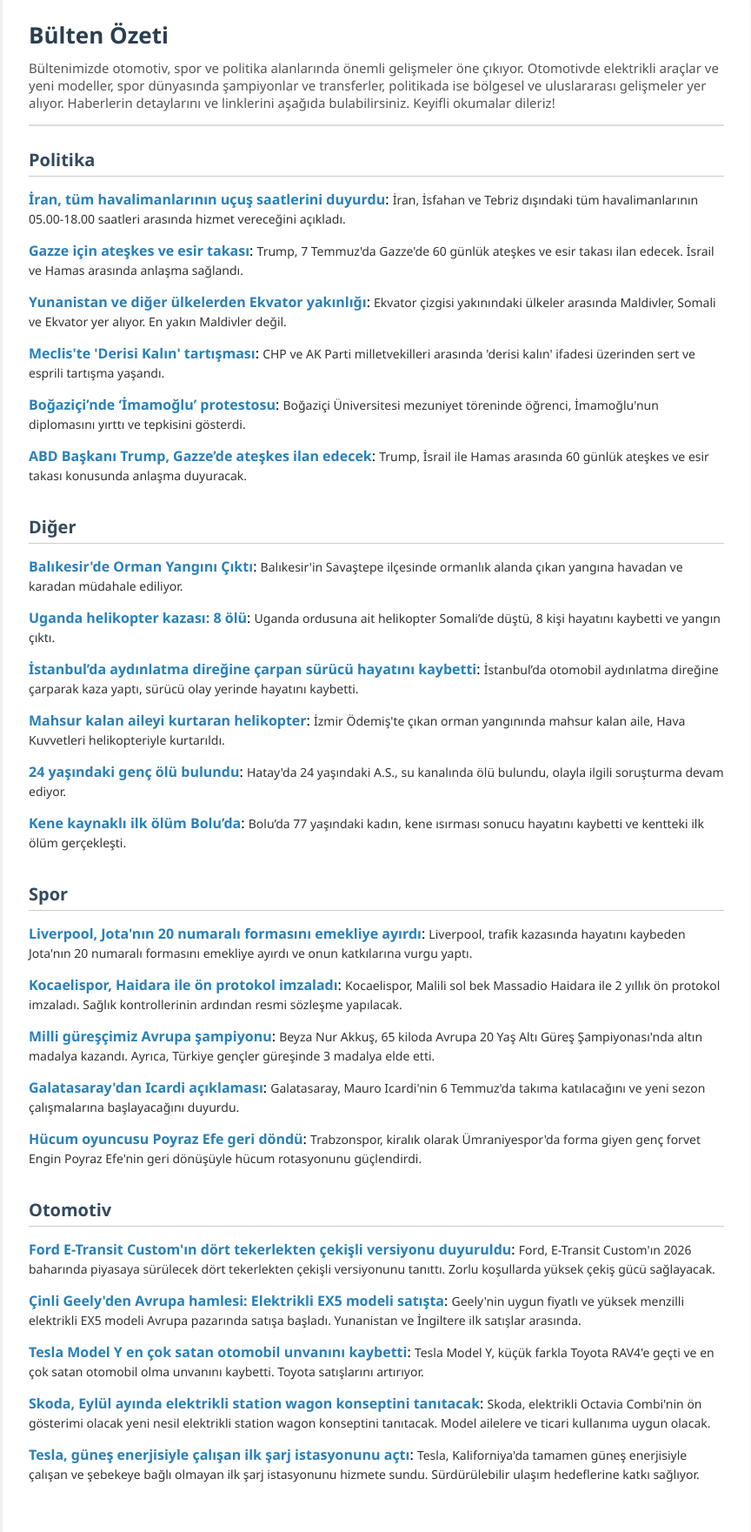
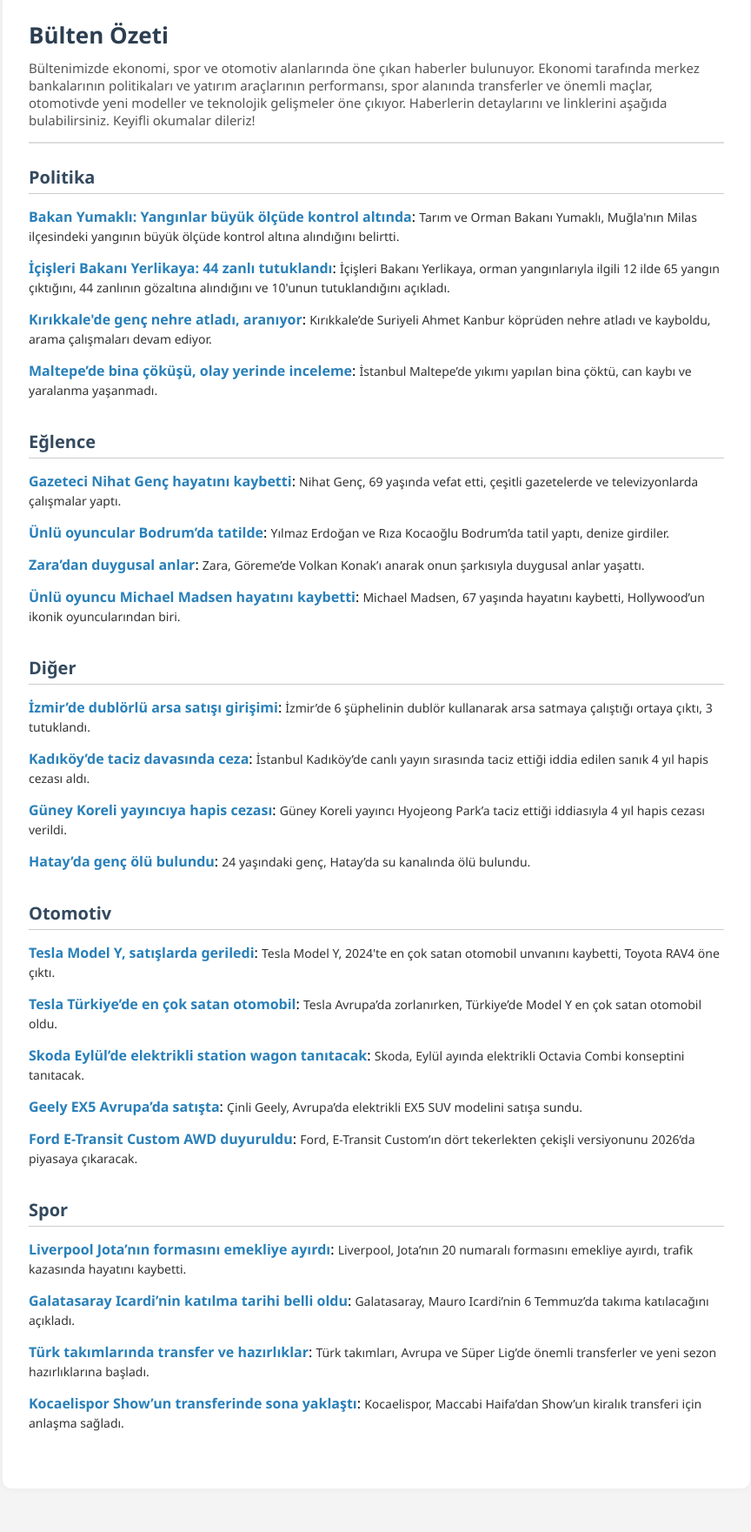
Before and after one commit to tdonuk/trnewsletter, a plain HTML site: page index.html in a window 1280 px wide. Shown: the part 28-1789 px from the top of the page at 87% size, without its empty margins (207-1071 px from the left). After the commit the page ends 1759 px from the top, so only its background shows below. Drawn offline with Linux system fonts and the light colour scheme.

Commit message:
Updated newsletter

```diff
--- a/index.html
+++ b/index.html
@@ -77,7 +77,7 @@
 		<div class="newsletter-container" id="newsletter-root">
 			<div class="newsletter-header">
 				<div class="newsletter-title" id="main-title">Bülten Özeti</div>
-				<div class="newsletter-summary">Bültenimizde otomotiv, spor ve politika alanlarında önemli gelişmeler öne çıkıyor. Otomotivde elektrikli araçlar ve yeni modeller, spor dünyasında şampiyonlar ve transferler, politikada ise bölgesel ve uluslararası gelişmeler yer alıyor. Haberlerin detaylarını ve linklerini aşağıda bulabilirsiniz. Keyifli okumalar dileriz!</div>
+				<div class="newsletter-summary">Bültenimizde ekonomi, spor ve otomotiv alanlarında öne çıkan haberler bulunuyor. Ekonomi tarafında merkez bankalarının politikaları ve yatırım araçlarının performansı, spor alanında transferler ve önemli maçlar, otomotivde yeni modeller ve teknolojik gelişmeler öne çıkıyor. Haberlerin detaylarını ve linklerini aşağıda bulabilirsiniz. Keyifli okumalar dileriz!</div>
 			</div>
 
 			<div class="news-content" id="news-section">
@@ -86,33 +86,47 @@
 					<div class="category-title category">Politika</div>
 
 					<div class="news-item">
-						<a href="LINK" class="news-item-title">İran, tüm havalimanlarının uçuş saatlerini duyurdu</a>:
-						<span class="news-item-content">İran, İsfahan ve Tebriz dışındaki tüm havalimanlarının 05.00-18.00 saatleri arasında hizmet vereceğini açıkladı.</span>
+						<a href="https://www.sabah.com.tr/yasam/bakan-yumaklidan-milas-yanginiyla-ilgili-sevindiren-haber-geldi-7381545" class="news-item-title">Bakan Yumaklı: Yangınlar büyük ölçüde kontrol altında</a>:
+						<span class="news-item-content">Tarım ve Orman Bakanı Yumaklı, Muğla&#39;nın Milas ilçesindeki yangının büyük ölçüde kontrol altına alındığını belirtti.</span>
 					</div>
 
 					<div class="news-item">
-						<a href="https://www.star.com.tr/dunya/gazze-icin-ateskes-icin-trump-7-temmuzda-ilan-edecek-haber-1951944/" class="news-item-title">Gazze için ateşkes ve esir takası</a>:
-						<span class="news-item-content">Trump, 7 Temmuz&#39;da Gazze&#39;de 60 günlük ateşkes ve esir takası ilan edecek. İsrail ve Hamas arasında anlaşma sağlandı.</span>
+						<a href="https://www.sabah.com.tr/yasam/icisleri-bakani-yerlikaya-orman-yanginlariyla-ilgili-bilgi-verdi-7381548" class="news-item-title">İçişleri Bakanı Yerlikaya: 44 zanlı tutuklandı</a>:
+						<span class="news-item-content">İçişleri Bakanı Yerlikaya, orman yangınlarıyla ilgili 12 ilde 65 yangın çıktığını, 44 zanlının gözaltına alındığını ve 10&#39;unun tutuklandığını açıkladı.</span>
 					</div>
 
 					<div class="news-item">
-						<a href="https://www.haberler.com/haberler/ekvator-ginesi-ekvator-ya-yakin-mi-somali-18815403-haberi/" class="news-item-title">Yunanistan ve diğer ülkelerden Ekvator yakınlığı</a>:
-						<span class="news-item-content">Ekvator çizgisi yakınındaki ülkeler arasında Maldivler, Somali ve Ekvator yer alıyor. En yakın Maldivler değil.</span>
+						<a href="https://www.sabah.com.tr/yasam/kirikkalenin-yahsihan-ilcesinde-serinlemek-isteyen-genclerin-eglencesi-faciayla-sonuclandi-7381490" class="news-item-title">Kırıkkale&#39;de genç nehre atladı, aranıyor</a>:
+						<span class="news-item-content">Kırıkkale’de Suriyeli Ahmet Kanbur köprüden nehre atladı ve kayboldu, arama çalışmaları devam ediyor.</span>
 					</div>
 
 					<div class="news-item">
-						<a href="LINK" class="news-item-title">Meclis&#39;te &#39;Derisi Kalın&#39; tartışması</a>:
-						<span class="news-item-content">CHP ve AK Parti milletvekilleri arasında &#39;derisi kalın&#39; ifadesi üzerinden sert ve esprili tartışma yaşandı.</span>
+						<a href="https://www.sabah.com.tr/yasam/faciadan-kilpayi-donuldu-maltepede-yikimi-gerceklestirilen-11-katli-binaya-is-makinasi-dokununca-coktu-7381489" class="news-item-title">Maltepe’de bina çöküşü, olay yerinde inceleme</a>:
+						<span class="news-item-content">İstanbul Maltepe’de yıkımı yapılan bina çöktü, can kaybı ve yaralanma yaşanmadı.</span>
+					</div>
+				</div>
+				<div class="category-section">
+
+					<div class="category-title category">Eğlence</div>
+
+					<div class="news-item">
+						<a href="https://www.sabah.com.tr/yasam/nihat-genc-kimdir-neden-oldu-gazeteci-hayatini-kaybetti-iste-nihat-genc-hayati-ve-biyografisi-7381363" class="news-item-title">Gazeteci Nihat Genç hayatını kaybetti</a>:
+						<span class="news-item-content">Nihat Genç, 69 yaşında vefat etti, çeşitli gazetelerde ve televizyonlarda çalışmalar yaptı.</span>
 					</div>
 
 					<div class="news-item">
-						<a href="LINK" class="news-item-title">Boğaziçi’nde ‘İmamoğlu’ protestosu</a>:
-						<span class="news-item-content">Boğaziçi Üniversitesi mezuniyet töreninde öğrenci, İmamoğlu&#39;nun diplomasını yırttı ve tepkisini gösterdi.</span>
+						<a href="https://www.haberturk.com/yilmaz-erdogan-ve-riza-kocaoglu-bodrum-da-birlikte-tatil-yaptilar-magazin-haberleri-3804805-magazin" class="news-item-title">Ünlü oyuncular Bodrum’da tatilde</a>:
+						<span class="news-item-content">Yılmaz Erdoğan ve Rıza Kocaoğlu Bodrum’da tatil yaptı, denize girdiler.</span>
 					</div>
 
 					<div class="news-item">
-						<a href="https://www.aa.com.tr/tr/dunya/israil-basinina-gore-abd-baskani-trump-7-temmuzda-gazzede-ateskes-ilan-edecek/3621288" class="news-item-title">ABD Başkanı Trump, Gazze’de ateşkes ilan edecek</a>:
-						<span class="news-item-content">Trump, İsrail ile Hamas arasında 60 günlük ateşkes ve esir takası konusunda anlaşma duyuracak.</span>
+						<a href="https://www.haberturk.com/zara-sahnede-volkan-konak-i-andi-ruhu-sd-olsun-3804560-magazin" class="news-item-title">Zara’dan duygusal anlar</a>:
+						<span class="news-item-content">Zara, Göreme’de Volkan Konak’ı anarak onun şarkısıyla duygusal anlar yaşattı.</span>
+					</div>
+
+					<div class="news-item">
+						<a href="https://www.internethaber.com/kill-billin-efsane-oyuncusu-michael-madsen-hayatini-kaybetti-2404134h.htm" class="news-item-title">Ünlü oyuncu Michael Madsen hayatını kaybetti</a>:
+						<span class="news-item-content">Michael Madsen, 67 yaşında hayatını kaybetti, Hollywood’un ikonik oyuncularından biri.</span>
 					</div>
 				</div>
 				<div class="category-section">
@@ -120,33 +134,52 @@
 					<div class="category-title category">Diğer</div>
 
 					<div class="news-item">
-						<a href="https://www.cumhuriyet.com.tr/turkiye/balikesir-de-orman-yangini-cikti-2415174" class="news-item-title">Balıkesir&#39;de Orman Yangını Çıktı</a>:
-						<span class="news-item-content">Balıkesir&#39;in Savaştepe ilçesinde ormanlık alanda çıkan yangına havadan ve karadan müdahale ediliyor.</span>
+						<a href="https://www.sabah.com.tr/yasam/izmirde-akilalmaz-dolandiricilik-dublor-kullanarak-satmaya-calistilar-7380771" class="news-item-title">İzmir’de dublörlü arsa satışı girişimi</a>:
+						<span class="news-item-content">İzmir’de 6 şüphelinin dublör kullanarak arsa satmaya çalıştığı ortaya çıktı, 3 tutuklandı.</span>
 					</div>
 
 					<div class="news-item">
-						<a href="https://www.haber7.com/dunya/haber/3543612-ugandaya-ait-helikopter-somalide-dustu" class="news-item-title">Uganda helikopter kazası: 8 ölü</a>:
-						<span class="news-item-content">Uganda ordusuna ait helikopter Somali’de düştü, 8 kişi hayatını kaybetti ve yangın çıktı.</span>
+						<a href="https://www.cumhuriyet.com.tr/turkiye/kadikoy-de-guney-koreli-yayinci-kadini-taciz-eden-saniga-4-yil-hapis-cezasi-2414835" class="news-item-title">Kadıköy’de taciz davasında ceza</a>:
+						<span class="news-item-content">İstanbul Kadıköy’de canlı yayın sırasında taciz ettiği iddia edilen sanık 4 yıl hapis cezası aldı.</span>
 					</div>
 
 					<div class="news-item">
-						<a href="https://www.sabah.com.tr/yasam/aydinlatma-diregine-carpan-surucu-hayatindan-oldu-7380581" class="news-item-title">İstanbul’da aydınlatma direğine çarpan sürücü hayatını kaybetti</a>:
-						<span class="news-item-content">İstanbul’da otomobil aydınlatma direğine çarparak kaza yaptı, sürücü olay yerinde hayatını kaybetti.</span>
+						<a href="https://www.sozcu.com.tr/guney-koreli-yayinciyi-tacize-4-yil-hapis-cezasi-p190423" class="news-item-title">Güney Koreli yayıncıya hapis cezası</a>:
+						<span class="news-item-content">Güney Koreli yayıncı Hyojeong Park’a taciz ettiği iddiasıyla 4 yıl hapis cezası verildi.</span>
 					</div>
 
 					<div class="news-item">
-						<a href="https://www.haber7.com/foto-galeri/92834-mehmetcikten-nefes-kesen-kurtarma-mahsur-kalan-aile-icin-helikopter-havalandi" class="news-item-title">Mahsur kalan aileyi kurtaran helikopter</a>:
-						<span class="news-item-content">İzmir Ödemiş&#39;te çıkan orman yangınında mahsur kalan aile, Hava Kuvvetleri helikopteriyle kurtarıldı.</span>
+						<a href="https://www.sabah.com.tr/yasam/24-yasindaki-genc-olu-bulundu-7380675" class="news-item-title">Hatay’da genç ölü bulundu</a>:
+						<span class="news-item-content">24 yaşındaki genç, Hatay’da su kanalında ölü bulundu.</span>
+					</div>
+				</div>
+				<div class="category-section">
+
+					<div class="category-title category">Otomotiv</div>
+
+					<div class="news-item">
+						<a href="https://www.donanimhaber.com/tesla-model-y-en-cok-satan-otomobil-unvanini-kaybetti--193429" class="news-item-title">Tesla Model Y, satışlarda geriledi</a>:
+						<span class="news-item-content">Tesla Model Y, 2024&#39;te en çok satan otomobil unvanını kaybetti, Toyota RAV4 öne çıktı.</span>
 					</div>
 
 					<div class="news-item">
-						<a href="https://www.sabah.com.tr/yasam/24-yasindaki-genc-olu-bulundu-7380675" class="news-item-title">24 yaşındaki genç ölü bulundu</a>:
-						<span class="news-item-content">Hatay&#39;da 24 yaşındaki A.S., su kanalında ölü bulundu, olayla ilgili soruşturma devam ediyor.</span>
+						<a href="https://www.donanimhaber.com/tesla-avrupa-da-aglarken-turkiye-de-guluyor--193351" class="news-item-title">Tesla Türkiye’de en çok satan otomobil</a>:
+						<span class="news-item-content">Tesla Avrupa’da zorlanırken, Türkiye’de Model Y en çok satan otomobil oldu.</span>
 					</div>
 
 					<div class="news-item">
-						<a href="https://www.haberler.com/3-sayfa/bolu-da-kene-isirmasi-nedeniyle-77-yasinda-kadin-hayatini-kaybetti-18813848-haberi/" class="news-item-title">Kene kaynaklı ilk ölüm Bolu’da</a>:
-						<span class="news-item-content">Bolu’da 77 yaşındaki kadın, kene ısırması sonucu hayatını kaybetti ve kentteki ilk ölüm gerçekleşti.</span>
+						<a href="https://www.donanimhaber.com/skoda-eylul-ayinda-elektrikli-station-wagon-konseptini-tanitacak--193427" class="news-item-title">Skoda Eylül’de elektrikli station wagon tanıtacak</a>:
+						<span class="news-item-content">Skoda, Eylül ayında elektrikli Octavia Combi konseptini tanıtacak.</span>
+					</div>
+
+					<div class="news-item">
+						<a href="https://www.donanimhaber.com/cinli-geely-den-avrupa-hamlesi-elektrikli-ex5-yollara-cikiyor--193383" class="news-item-title">Geely EX5 Avrupa’da satışta</a>:
+						<span class="news-item-content">Çinli Geely, Avrupa’da elektrikli EX5 SUV modelini satışa sundu.</span>
+					</div>
+
+					<div class="news-item">
+						<a href="https://www.donanimhaber.com/ford-e-transit-custom-in-4x4-versiyonu-duyuruldu--193425" class="news-item-title">Ford E-Transit Custom AWD duyuruldu</a>:
+						<span class="news-item-content">Ford, E-Transit Custom’ın dört tekerlekten çekişli versiyonunu 2026’da piyasaya çıkaracak.</span>
 					</div>
 				</div>
 				<div class="category-section">
@@ -154,57 +187,23 @@
 					<div class="category-title category">Spor</div>
 
 					<div class="news-item">
-						<a href="https://www.sabah.com.tr/spor/futbol/2025/07/03/liverpool-jotanin-20-numarali-formasini-emekliye-ayirdi" class="news-item-title">Liverpool, Jota&#39;nın 20 numaralı formasını emekliye ayırdı</a>:
-						<span class="news-item-content">Liverpool, trafik kazasında hayatını kaybeden Jota&#39;nın 20 numaralı formasını emekliye ayırdı ve onun katkılarına vurgu yaptı.</span>
+						<a href="https://www.sabah.com.tr/spor/futbol/2025/07/03/liverpool-jotanin-20-numarali-formasini-emekliye-ayirdi" class="news-item-title">Liverpool Jota’nın formasını emekliye ayırdı</a>:
+						<span class="news-item-content">Liverpool, Jota’nın 20 numaralı formasını emekliye ayırdı, trafik kazasında hayatını kaybetti.</span>
 					</div>
 
 					<div class="news-item">
-						<a href="https://www.star.com.tr/spor/kocaelispor-haidara-ile-on-protokol-imzaladi-haber-1951945/" class="news-item-title">Kocaelispor, Haidara ile ön protokol imzaladı</a>:
-						<span class="news-item-content">Kocaelispor, Malili sol bek Massadio Haidara ile 2 yıllık ön protokol imzaladı. Sağlık kontrollerinin ardından resmi sözleşme yapılacak.</span>
+						<a href="https://www.cumhuriyet.com.tr/spor/galatasaray-dan-mauro-icardi-aciklamasi-2415282" class="news-item-title">Galatasaray Icardi’nin katılma tarihi belli oldu</a>:
+						<span class="news-item-content">Galatasaray, Mauro Icardi’nin 6 Temmuz’da takıma katılacağını açıkladı.</span>
 					</div>
 
 					<div class="news-item">
-						<a href="https://spor.haber7.com/diger-branslar/haber/3544387-milli-gurescimiz-avrupa-sampiyonu" class="news-item-title">Milli güreşçimiz Avrupa şampiyonu</a>:
-						<span class="news-item-content">Beyza Nur Akkuş, 65 kiloda Avrupa 20 Yaş Altı Güreş Şampiyonası&#39;nda altın madalya kazandı. Ayrıca, Türkiye gençler güreşinde 3 madalya elde etti.</span>
+						<a href="https://www.sporx.com/basketbol/tbl/turk-telekom-basketbol-takimi-jaleen-smith-i-kadrosuna-katti-SXHBQ1123225SXQ" class="news-item-title">Türk takımlarında transfer ve hazırlıklar</a>:
+						<span class="news-item-content">Türk takımları, Avrupa ve Süper Lig’de önemli transferler ve yeni sezon hazırlıklarına başladı.</span>
 					</div>
 
 					<div class="news-item">
-						<a href="https://www.sporx.com/futbol/superlig/galatasaray/galatasaray-dan-icardi-aciklamasi-SXHBQ1123350SXQ" class="news-item-title">Galatasaray&#39;dan Icardi açıklaması</a>:
-						<span class="news-item-content">Galatasaray, Mauro Icardi&#39;nin 6 Temmuz&#39;da takıma katılacağını ve yeni sezon çalışmalarına başlayacağını duyurdu.</span>
-					</div>
-
-					<div class="news-item">
-						<a href="https://www.fotomac.com.tr/trabzonspor/2025/07/02/poyraz-efe-geri-dondu" class="news-item-title">Hücum oyuncusu Poyraz Efe geri döndü</a>:
-						<span class="news-item-content">Trabzonspor, kiralık olarak Ümraniyespor&#39;da forma giyen genç forvet Engin Poyraz Efe&#39;nin geri dönüşüyle hücum rotasyonunu güçlendirdi.</span>
-					</div>
-				</div>
-				<div class="category-section">
-
-					<div class="category-title category">Otomotiv</div>
-
-					<div class="news-item">
-						<a href="https://www.donanimhaber.com/ford-e-transit-custom-in-4x4-versiyonu-duyuruldu--193425" class="news-item-title">Ford E-Transit Custom&#39;ın dört tekerlekten çekişli versiyonu duyuruldu</a>:
-						<span class="news-item-content">Ford, E-Transit Custom&#39;ın 2026 baharında piyasaya sürülecek dört tekerlekten çekişli versiyonunu tanıttı. Zorlu koşullarda yüksek çekiş gücü sağlayacak.</span>
-					</div>
-
-					<div class="news-item">
-						<a href="https://www.donanimhaber.com/cinli-geely-den-avrupa-hamlesi-elektrikli-ex5-yollara-cikiyor--193383" class="news-item-title">Çinli Geely&#39;den Avrupa hamlesi: Elektrikli EX5 modeli satışta</a>:
-						<span class="news-item-content">Geely&#39;nin uygun fiyatlı ve yüksek menzilli elektrikli EX5 modeli Avrupa pazarında satışa başladı. Yunanistan ve İngiltere ilk satışlar arasında.</span>
-					</div>
-
-					<div class="news-item">
-						<a href="https://www.donanimhaber.com/tesla-model-y-en-cok-satan-otomobil-unvanini-kaybetti--193429" class="news-item-title">Tesla Model Y en çok satan otomobil unvanını kaybetti</a>:
-						<span class="news-item-content">Tesla Model Y, küçük farkla Toyota RAV4&#39;e geçti ve en çok satan otomobil olma unvanını kaybetti. Toyota satışlarını artırıyor.</span>
-					</div>
-
-					<div class="news-item">
-						<a href="https://www.donanimhaber.com/skoda-eylul-ayinda-elektrikli-station-wagon-konseptini-tanitacak--193427" class="news-item-title">Skoda, Eylül ayında elektrikli station wagon konseptini tanıtacak</a>:
-						<span class="news-item-content">Skoda, elektrikli Octavia Combi&#39;nin ön gösterimi olacak yeni nesil elektrikli station wagon konseptini tanıtacak. Model ailelere ve ticari kullanıma uygun olacak.</span>
-					</div>
-
-					<div class="news-item">
-						<a href="https://www.donanimhaber.com/tesla-tamamen-gunes-enerjisiyle-calisan-ilk-sarj-istasyonu--193456" class="news-item-title">Tesla, güneş enerjisiyle çalışan ilk şarj istasyonunu açtı</a>:
-						<span class="news-item-content">Tesla, Kaliforniya&#39;da tamamen güneş enerjisiyle çalışan ve şebekeye bağlı olmayan ilk şarj istasyonunu hizmete sundu. Sürdürülebilir ulaşım hedeflerine katkı sağlıyor.</span>
+						<a href="https://www.sporx.com/futbol/superlig/kocaelispor/kocaelispor-show-un-transferi-icin-kulubu-maccabi-haifa-ile-anlasmaya-vardi-SXHBQ1123223SXQ" class="news-item-title">Kocaelispor Show’un transferinde sona yaklaştı</a>:
+						<span class="news-item-content">Kocaelispor, Maccabi Haifa’dan Show’un kiralık transferi için anlaşma sağladı.</span>
 					</div>
 				</div>
 			</div>
```
